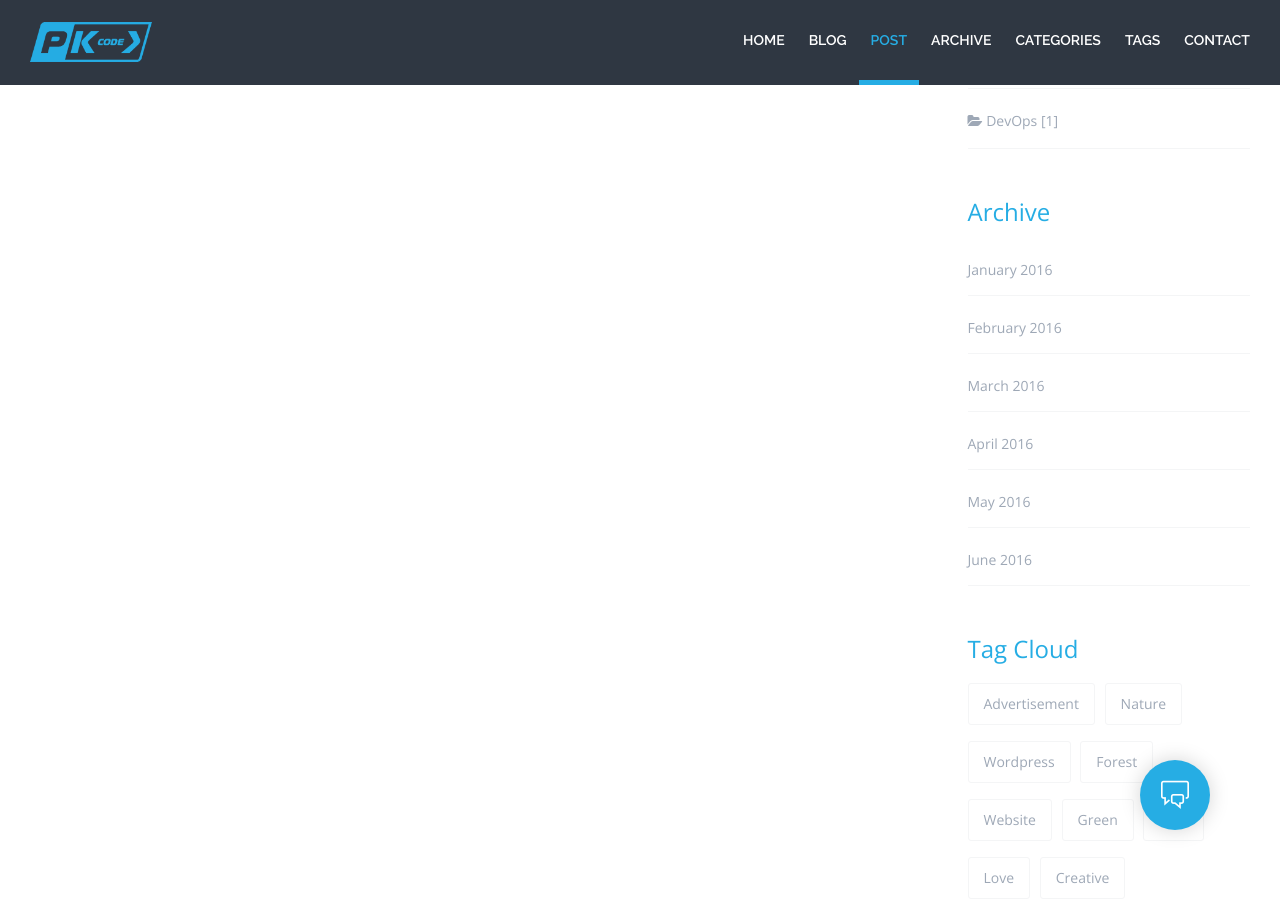
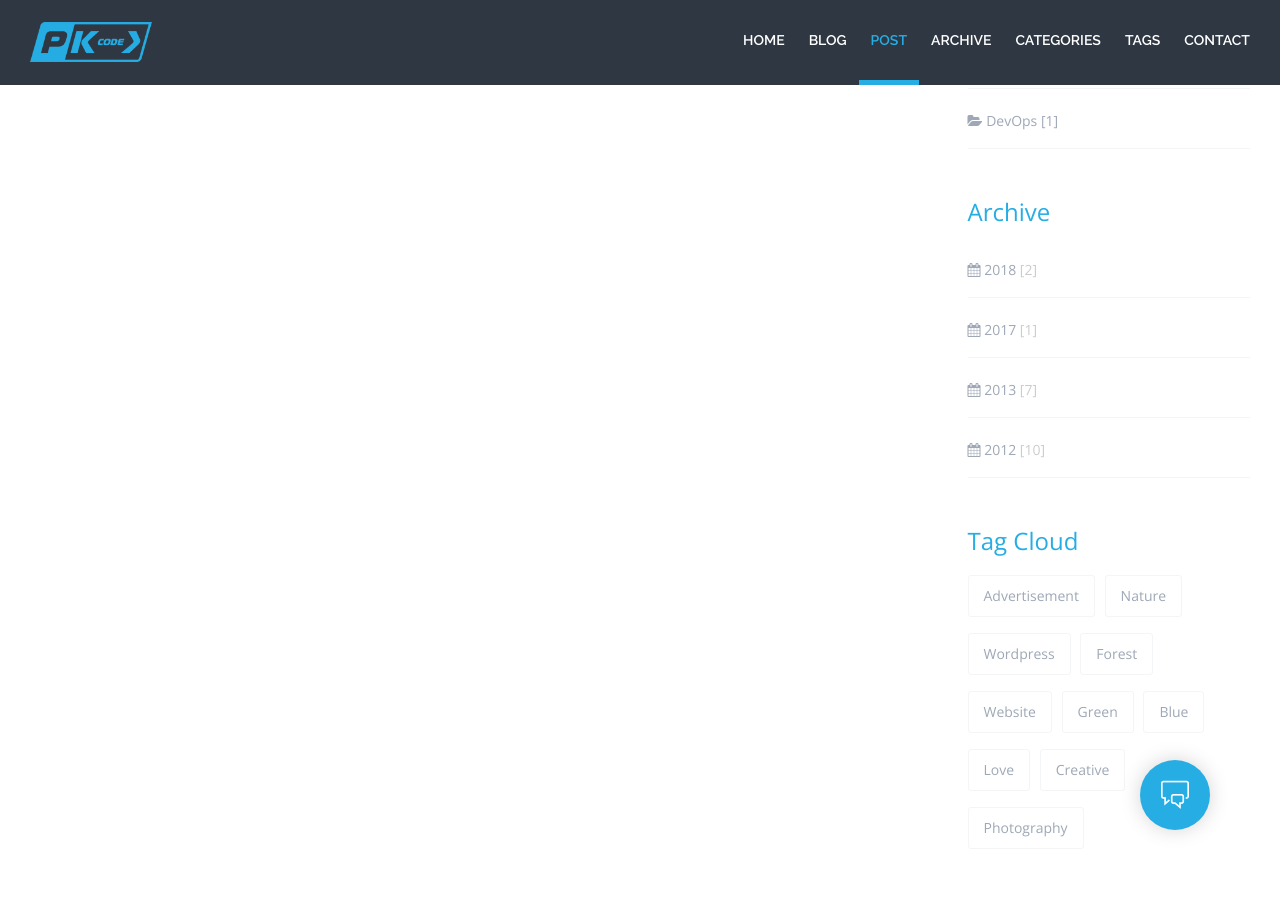
Before and after one commit to bitroniq/bitroniq.github.io, a Jekyll site: the page built from _posts/2012-03-15-layout-sidebar-custom.md, in a window 1280 px wide and 900 px high, scrolled down 1515 px. Built offline with Jekyll 4.4.1, drawn with Linux system fonts in a browser that asks for light colours; comment, search, counter and statistics services are not loaded.

Commit message:
Updated sidebar - added archive auto generation #17

```diff
--- a/_includes/post-content-sidebar.html
+++ b/_includes/post-content-sidebar.html
@@ -66,14 +66,20 @@
             <!--{% include post-content-other.html %}-->
             <div class="slidebar-link">
               <h3>Archive</h3>
+              <!--=================================
+                  Generating Archive -->
               <ul>
-                <li><a href="#">January 2016 </a></li>
-                <li><a href="#">February 2016 </a></li>
-                <li><a href="#">March 2016 </a></li>
-                <li><a href="#">April 2016 </a></li>
-                <li><a href="#">May 2016 </a></li>
-                <li><a href="#">June 2016 </a></li>
+                {% assign postsInYear = site.posts | group_by_exp: 'post', 'post.date | date: "%Y"' %}
+                {% for year in postsInYear %}
+                  <li>
+                    <a href="#{{ year.name }}">
+                      <p class="fa fa-calendar"></p> {{ year.name }} <span class="taxonomy__count">[{{ year.items | size }}]</span>
+                    </a>
+                  </li>
+                {% endfor %}
               </ul>
+              <!--=================================
+                  End Generating Archive -->
             </div>
             <div class="slidebar-tag">
               <h3>Tag Cloud</h3>
```
